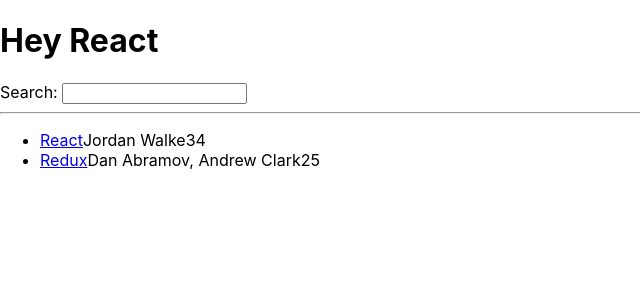
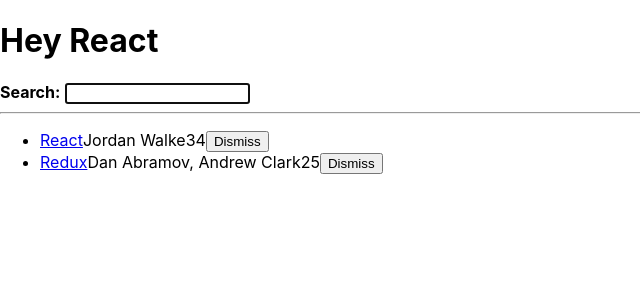
Before and after one commit to AmyJenSandoval/road-to-react-blog-app, a React (Create React App) app: page / in a window 1280 px wide. Shown: the top 300 px of the page, without its empty margins (0-640 px from the left). Built offline with nearby package versions, Linux system fonts and the light colour scheme.

Commit message:
Make search component reusable, add focus on input field, and implement an inline handler to remove a story by clicking a button

```diff
--- a/src/App.js
+++ b/src/App.js
@@ -13,8 +13,39 @@
   </div>
 );
 
-const App = () => {
-  const stories = [
+const InputWithLabel = ({
+  id,
+  value,
+  type = "text",
+  onInputChange,
+  isFocused,
+  children,
+}) => {
+  const inputRef = React.useRef();
+
+  React.useEffect(() => {
+    if (isFocused && inputRef.current) {
+      inputRef.current.focus();
+    }
+  }, [isFocused]);
+
+  return (
+    <>
+      <label htmlFor={id}>{children}</label>
+      &nbsp;
+      <input
+        ref={inputRef}
+        id={id}
+        type={type}
+        value={value}
+        autoFocus={isFocused}
+        onChange={onInputChange}
+      />
+    </>
+  );
+};
+
+const initialStories = [
   {
     title: "React",
     url: "https://reactjs.org/",
@@ -33,7 +64,18 @@
   },
 ];
 
+const App = () => {
   const [searchTerm, setSearchTerm] = React.useState("");
+
+  const [stories, setStories] = React.useState(initialStories);
+
+  const handleRemoveStory = (item) => {
+    const newStories = stories.filter(
+      (story) => item.objectID !== story.objectID
+    );
+
+    setStories(newStories);
+  };
 
   const handleSearch = (event) => {
     setSearchTerm(event.target.value);
@@ -48,9 +90,16 @@
       <h1>
         {welcome.greeting} {welcome.title}
       </h1>
-      <Search search={searchTerm} onSearch={handleSearch} />
+      <InputWithLabel
+        id="search"
+        value={searchTerm}
+        isFocused
+        onInputChange={handleSearch}
+      >
+        <strong>Search:</strong>
+      </InputWithLabel>
       <hr />
-      <List list={searchedStories} />
+      <List list={searchedStories} onRemoveItem={handleRemoveStory} />
     </div>
   );
 };
--- a/src/List.js
+++ b/src/List.js
@@ -1,14 +1,18 @@
 import React from "react";
 
-const List = ({ list }) => (
+const List = ({ list, onRemoveItem }) => (
   <ul>
     {list.map((item) => (
-      <Item key={item.objectID} item={item} />
+      <Item key={item.objectID} item={item} onRemoveItem={onRemoveItem} />
     ))}
   </ul>
 );
 
-const Item = ({ item }) => (
+const Item = ({ item, onRemoveItem }) => {
+  const handleRemoveItem = () => {
+    onRemoveItem(item);
+  };
+  return (
     <li key={item.objectID}>
       <span>
         <a href={item.url}>{item.title}</a>
@@ -16,7 +20,13 @@
       <span>{item.author}</span>
       <span>{item.num_comments}</span>
       <span>{item.points}</span>
+      <span>
+        <button type="button" onClick={() => onRemoveItem(item)}>
+          Dismiss
+        </button>
+      </span>
     </li>
   );
+};
 
 export default List;
```
Lines whose indentation alone changed are shown as unchanged.
